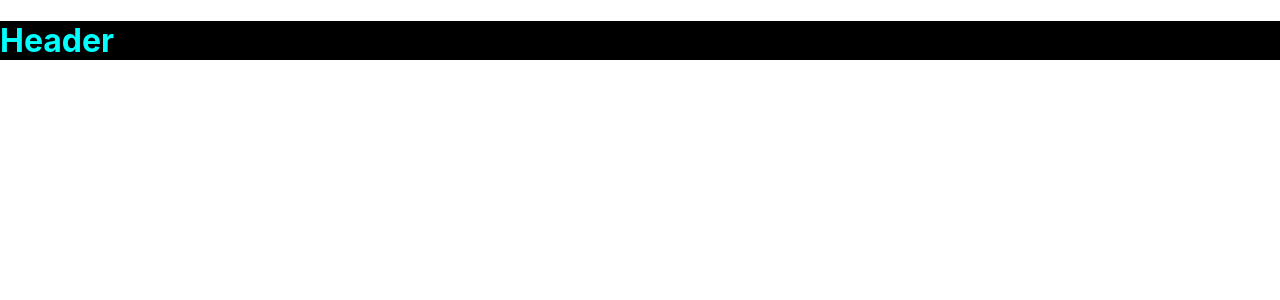
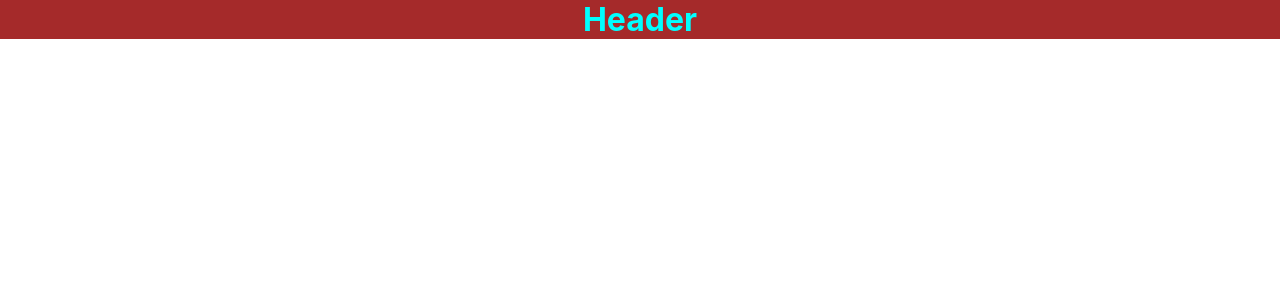
Before and after one commit to bistmadhav/Advance_git_repo, a React (Create React App) app: page / in a window 1280 px wide. Shown: the top 300 px of the page. Built offline with nearby package versions, Linux system fonts and the light colour scheme.

Commit message:
Checking

```diff
--- a/src/App.css
+++ b/src/App.css
@@ -1,4 +1,7 @@
- .heading {
+.heading {
   color: aqua;
-  background-color: black;
+  background-color: brown;
+  text-decoration: cornflowerblue;
+  text-align: center;
+  margin-top: 0ex;
 }
```
